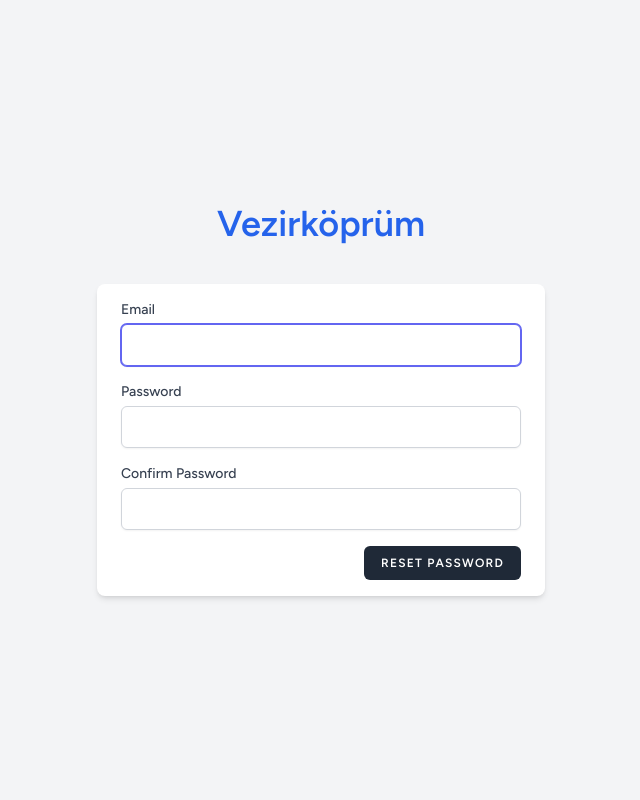
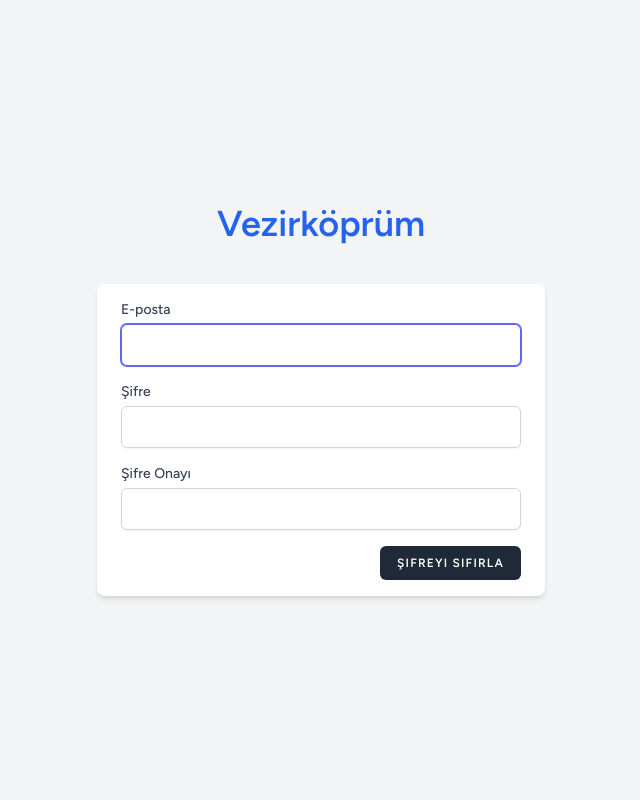
Before and after one commit to ResulKorkmaz/vezirkoprum, a Laravel app: page /reset-password/1 in a window 1280 px wide. Shown: the whole page, without its empty margins (319-959 px from the left). Run offline with Laravel 12, Linux system fonts and the light colour scheme; style sheets or scripts are compiled from the project's sources.

Commit message:
Translate auth pages to Turkish (forgot-password, reset-password, confirm-password, verify-email)

```diff
--- a/resources/views/auth/confirm-password.blade.php
+++ b/resources/views/auth/confirm-password.blade.php
@@ -1,6 +1,6 @@
 <x-guest-layout>
     <div class="mb-4 text-sm text-gray-600">
-        {{ __('This is a secure area of the application. Please confirm your password before continuing.') }}
+        Bu, uygulamanın güvenli bir alanıdır. Devam etmeden önce lütfen şifrenizi onaylayın.
     </div>
 
     <form method="POST" action="{{ route('password.confirm') }}">
@@ -8,7 +8,7 @@
 
         <!-- Password -->
         <div>
-            <x-input-label for="password" :value="__('Password')" />
+            <x-input-label for="password" value="Şifre" />
 
             <x-text-input id="password" class="block mt-1 w-full"
                             type="password"
@@ -20,7 +20,7 @@
 
         <div class="flex justify-end mt-4">
             <x-primary-button>
-                {{ __('Confirm') }}
+                Onayla
             </x-primary-button>
         </div>
     </form>
--- a/resources/views/auth/forgot-password.blade.php
+++ b/resources/views/auth/forgot-password.blade.php
@@ -1,6 +1,6 @@
 <x-guest-layout>
     <div class="mb-4 text-sm text-gray-600">
-        {{ __('Forgot your password? No problem. Just let us know your email address and we will email you a password reset link that will allow you to choose a new one.') }}
+        Şifrenizi mi unuttunuz? Sorun değil. E-posta adresinizi bize bildirin, size yeni bir şifre seçmenizi sağlayacak şifre sıfırlama bağlantısını e-posta ile göndereceğiz.
     </div>
 
     <!-- Session Status -->
@@ -11,14 +11,14 @@
 
         <!-- Email Address -->
         <div>
-            <x-input-label for="email" :value="__('Email')" />
+            <x-input-label for="email" value="E-posta" />
             <x-text-input id="email" class="block mt-1 w-full" type="email" name="email" :value="old('email')" required autofocus />
             <x-input-error :messages="$errors->get('email')" class="mt-2" />
         </div>
 
         <div class="flex items-center justify-end mt-4">
             <x-primary-button>
-                {{ __('Email Password Reset Link') }}
+                Şifre Sıfırlama Bağlantısı Gönder
             </x-primary-button>
         </div>
     </form>
--- a/resources/views/auth/reset-password.blade.php
+++ b/resources/views/auth/reset-password.blade.php
@@ -7,21 +7,21 @@
 
         <!-- Email Address -->
         <div>
-            <x-input-label for="email" :value="__('Email')" />
+            <x-input-label for="email" value="E-posta" />
             <x-text-input id="email" class="block mt-1 w-full" type="email" name="email" :value="old('email', $request->email)" required autofocus autocomplete="username" />
             <x-input-error :messages="$errors->get('email')" class="mt-2" />
         </div>
 
         <!-- Password -->
         <div class="mt-4">
-            <x-input-label for="password" :value="__('Password')" />
+            <x-input-label for="password" value="Şifre" />
             <x-text-input id="password" class="block mt-1 w-full" type="password" name="password" required autocomplete="new-password" />
             <x-input-error :messages="$errors->get('password')" class="mt-2" />
         </div>
 
         <!-- Confirm Password -->
         <div class="mt-4">
-            <x-input-label for="password_confirmation" :value="__('Confirm Password')" />
+            <x-input-label for="password_confirmation" value="Şifre Onayı" />
 
             <x-text-input id="password_confirmation" class="block mt-1 w-full"
                                 type="password"
@@ -32,7 +32,7 @@
 
         <div class="flex items-center justify-end mt-4">
             <x-primary-button>
-                {{ __('Reset Password') }}
+                Şifreyi Sıfırla
             </x-primary-button>
         </div>
     </form>
```
Also changed, not shown: resources/views/auth/verify-email.blade.php (+4 -4 lines).
